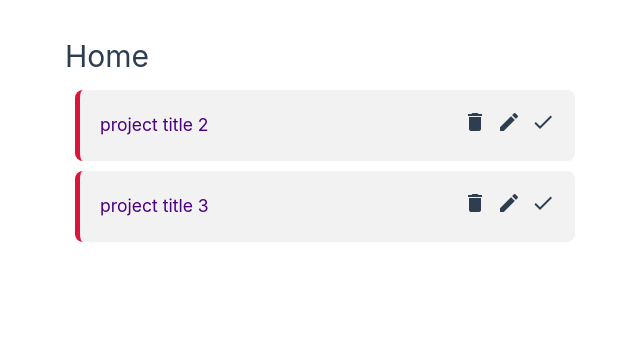
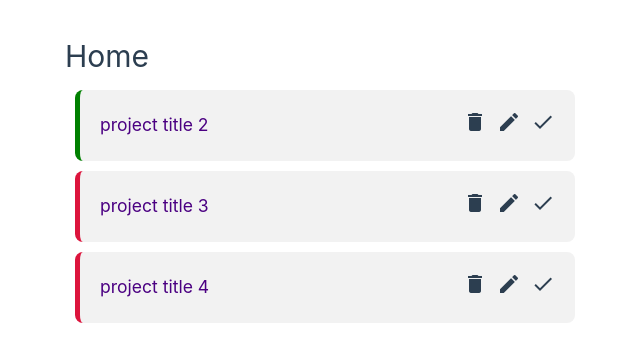
Before and after one commit to MadThura/project-planner, a Vue app: page / in a window 1280 px wide. Shown: the top 362 px of the page, without its empty margins (307-947 px from the left). Built offline with nearby package versions, Linux system fonts and the light colour scheme; data requests are answered from the project's data file.

Commit message:
dynamic complete border-color

```diff
--- a/database/db.json
+++ b/database/db.json
@@ -3,12 +3,20 @@
     {
       "id": "2",
       "title": "project title 2",
-      "detail": "project detail 2"
+      "detail": "project detail 2",
+      "complete" : true
     },
     {
       "id": "3",
       "title": "project title 3",
-      "detail": "project detail 3"
+      "detail": "project detail 3",
+      "complete" : false
+    },
+    {
+      "id": "4",
+      "title": "project title 4",
+      "detail": "project detail 4",
+      "complete" : false
     }
   ]
 }
--- a/src/components/SingleProject.vue
+++ b/src/components/SingleProject.vue
@@ -1,5 +1,5 @@
 <template>
-  <div class="project">
+  <div class="project" :class="{complete:project.complete}">
     <div class="flexing">
       <div>
         <h3 @click="showDetail = !showDetail">{{ project.title }}</h3>
@@ -70,4 +70,9 @@ span {
 span:hover {
   color: #777;
 }
+
+.complete {
+  border-left-color: green;
+}
+
 </style>
```
